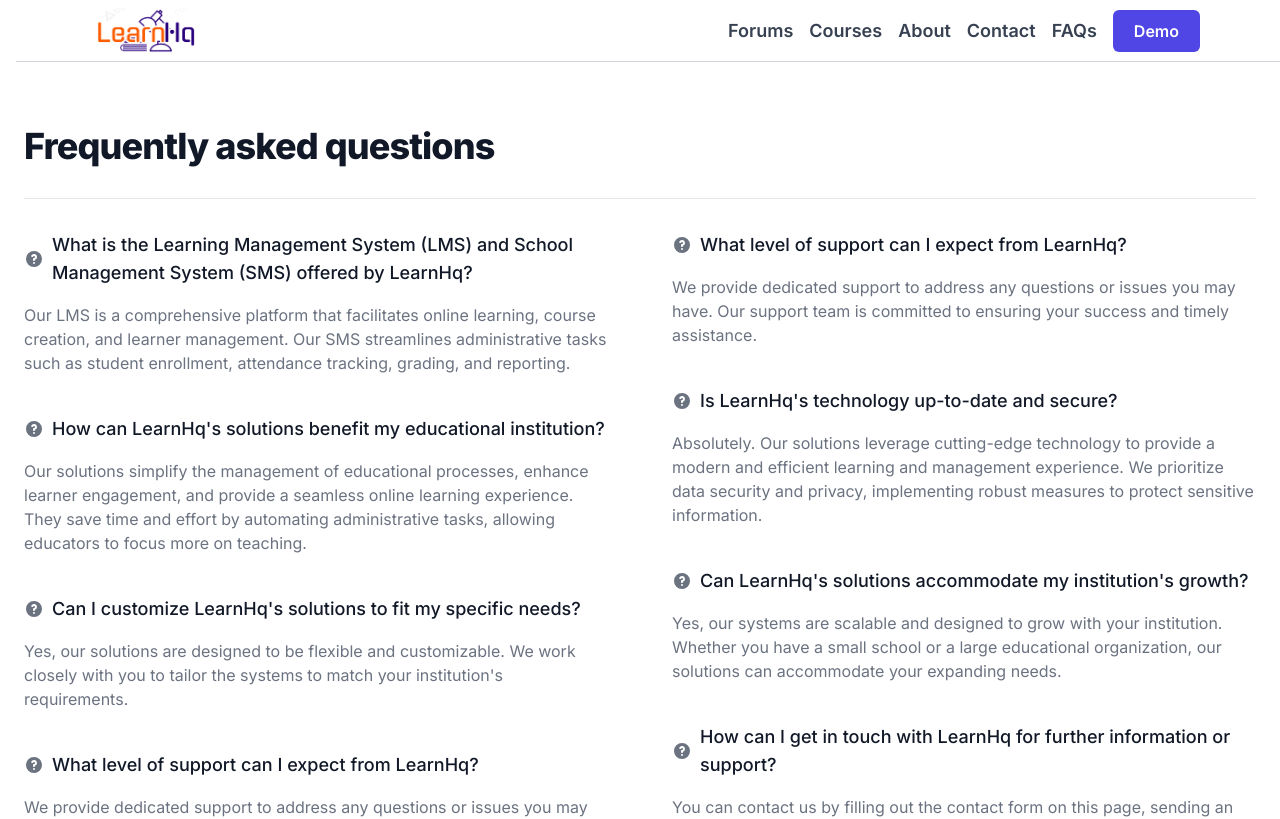
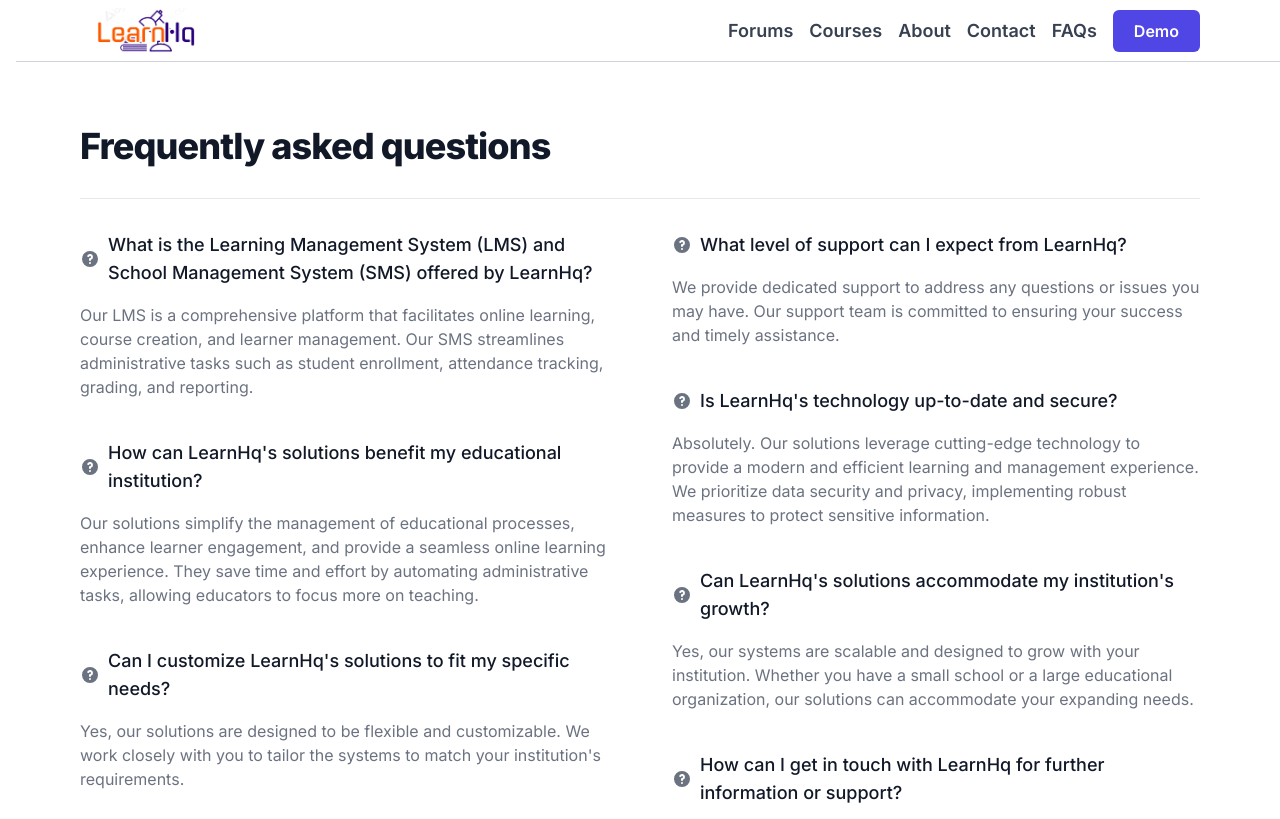
Before and after one commit to Collins-Ruto/learnhqhome, a Next.js app: page /faq in a window 1280 px wide. Shown: the top 819 px of the page. Built offline with nearby package versions, Linux system fonts and the light colour scheme.

Commit message:
faqs ¯\_(ツ)_/¯

```diff
--- a/src/app/faq/page.tsx
+++ b/src/app/faq/page.tsx
@@ -38,11 +38,11 @@ function page() {
   return (
     <div>
       <section className="bg-white dark:bg-gray-900 ">
-        <div className="container py-8 px-4 mx-auto max-w-screen-xl sm:py-16 lg:px-6">
+        <div className="container px-8 py-8 sm:px-6 lg:px-20 mx-auto max-w-screen-xl sm:pt-16">
           <h2 className="mb-8 text-4xl tracking-tight font-extrabold text-gray-900 dark:text-white">
             Frequently asked questions
           </h2>
-          <div className="grid pt-8 text-left border-t border-gray-200 md:gap-16 dark:border-gray-700 md:grid-cols-2">
+          <div className="grid pt-8 text-left border-y border-gray-200 md:gap-16 dark:border-gray-700 md:grid-cols-2">
             <div className="">
               {firstHalf.map((faq, index) => (
                 <div className="" key={index}>
--- a/src/app/page.tsx
+++ b/src/app/page.tsx
@@ -4,7 +4,7 @@ import Link from "next/link";
 
 export default function Home() {
   return (
-    <div className="min-h-screen flex flex-col justify-between bg-gray-100 m-0 p-0">
+    <div className="min-h-screen flex flex-col justify-between bg-gray-100 ">
       <div className="">
         <main className="container min-h-[calc(100vh_-_3.5rem)] 2xl:min-h-[34rem] 2xl:pb-16 px-8 sm:px-6 m:px-0 lg:px-20  flex flex-col md:flex-row mx-auto py-2 md:flex items-center justify-center">
           <div className="flex gap-4 flex-col md:block text-center md:text-left order-last md:order-first">
@@ -63,7 +63,7 @@ export default function Home() {
         </div>
         <div className="py-[4rem] px-4">
           <div className="container mx-auto bg-[url('/contactbg.webp')] bg-cover bg-center  ">
-            <div className="container px-8 sm:px-6 bg-slate-900 bg-opacity-60 m:px-0 lg:px-20 mx-auto">
+            <div className=" px-8 sm:px-6 bg-slate-900 bg-opacity-60 m:px-0 lg:px-20 mx-auto">
               <Contact />
             </div>
           </div>
```
